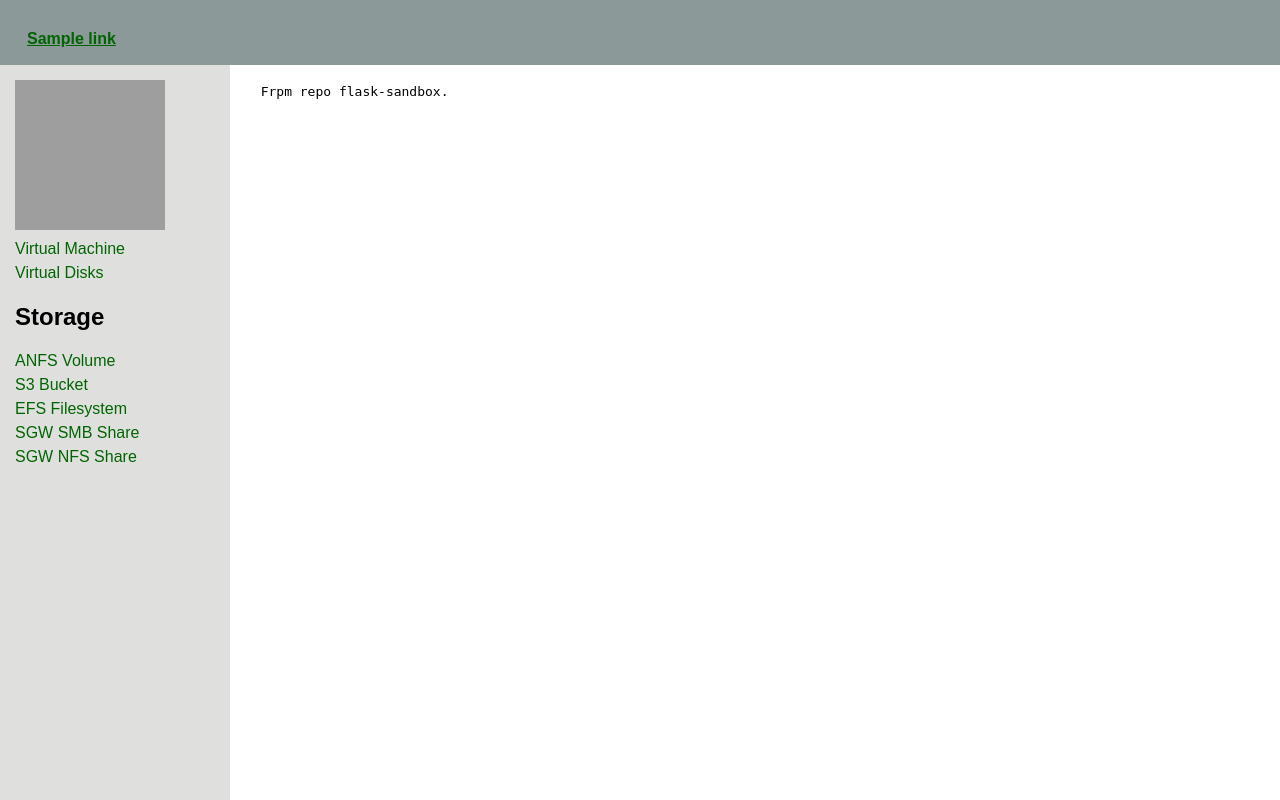
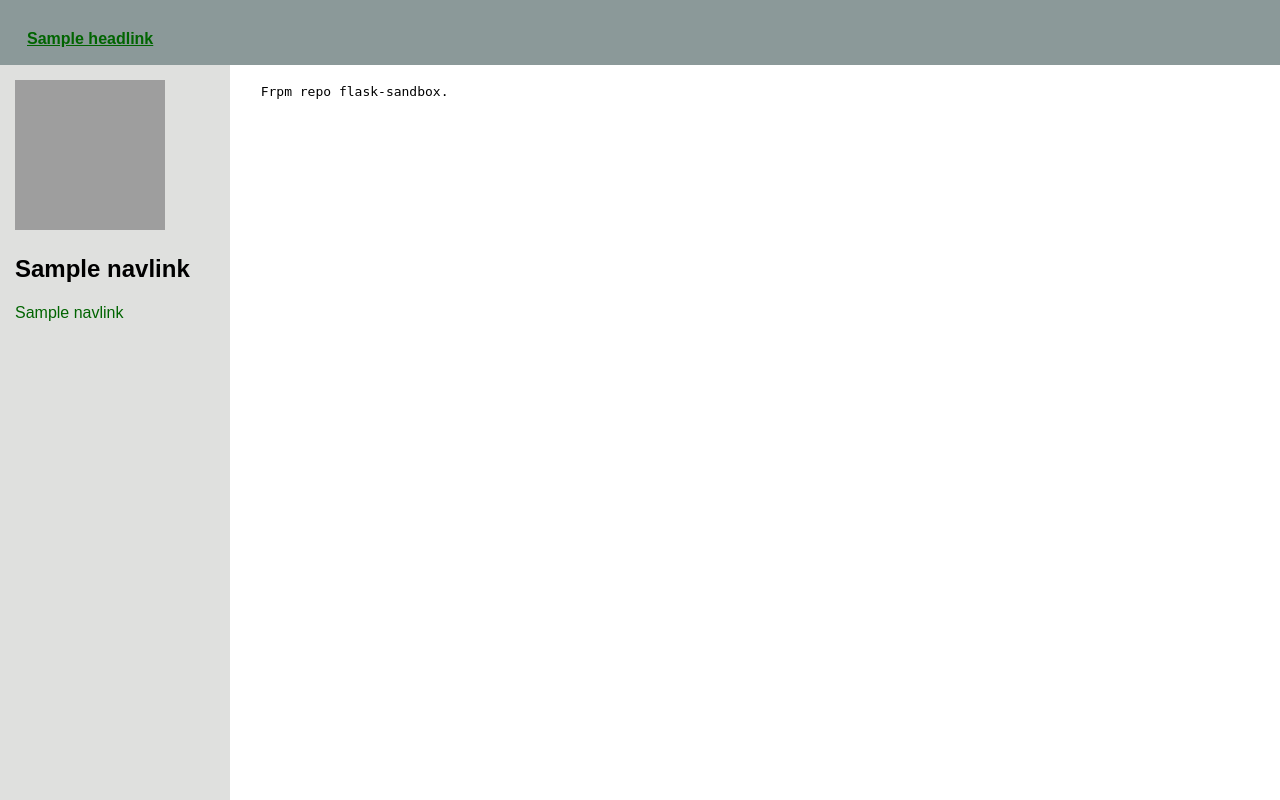
Before and after one commit to TorpedoAway/flask-sandbox, a Flask app: template templates/gen.html in a window 1280 px wide. Run offline with Flask 2, Linux system fonts and the light colour scheme; the template is opened without the code that fills it: most values are stand-ins (such as "Sample title", 1, 10 or a date in 2020); lists and menus that the app fills with data are empty; grey boxes are pictures that could not be loaded.

Commit message:
Update base.html

```diff
--- a/templates/base.html
+++ b/templates/base.html
@@ -106,8 +106,8 @@
 			<div id="logo">
 				<table>
 					<tr>
-						{% for link in links %}
-						<th><a href={{ link[0] }}>{{ link[1] }}</a></th>
+						{% for headlink in headlinks %}
+						<th><a href={{ headlink[0] }}>{{ headlink[1] }}</a></th>
                                                  {% endfor %}
 					</tr>
 				</table>
@@ -125,18 +125,17 @@
 		<nav id="nav">
 			<div class="innertube">
                 <img src="https://torpedo-away.nyc3.digitaloceanspaces.com/Images/Sisyphus.jpg" alt="Sisyphus" style="width:150px;height:150px;">
-				<ul>
-					<li><a href="#">Virtual Machine</a></li>
-					<li><a href="#">Virtual Disks</a></li>
-				</ul>
-				<h1>Storage</h1>
-				<ul>
-					<li><a href="#">ANFS Volume</a></li>
-					<li><a href="#">S3 Bucket</a></li>
-					<li><a href="#">EFS Filesystem</a></li>
-					<li><a href="#">SGW SMB Share</a></li>
-					<li><a href="#">SGW NFS Share</a></li>
-				</ul>
+
+				{% for headname,navigationlinks in navlinks.items() %}
+				   <h1>{{ headname }}</h1>
+				   <ul>
+					{% for navlink in navigationlinks %}
+					    <li><a href={{ navlink[0] }}>{{ navlink[1] }}</a>
+					{% endfor %}
+				    </ul>
+				{% endfor %}
+
+
 
 			</div>
 		</nav>
```
